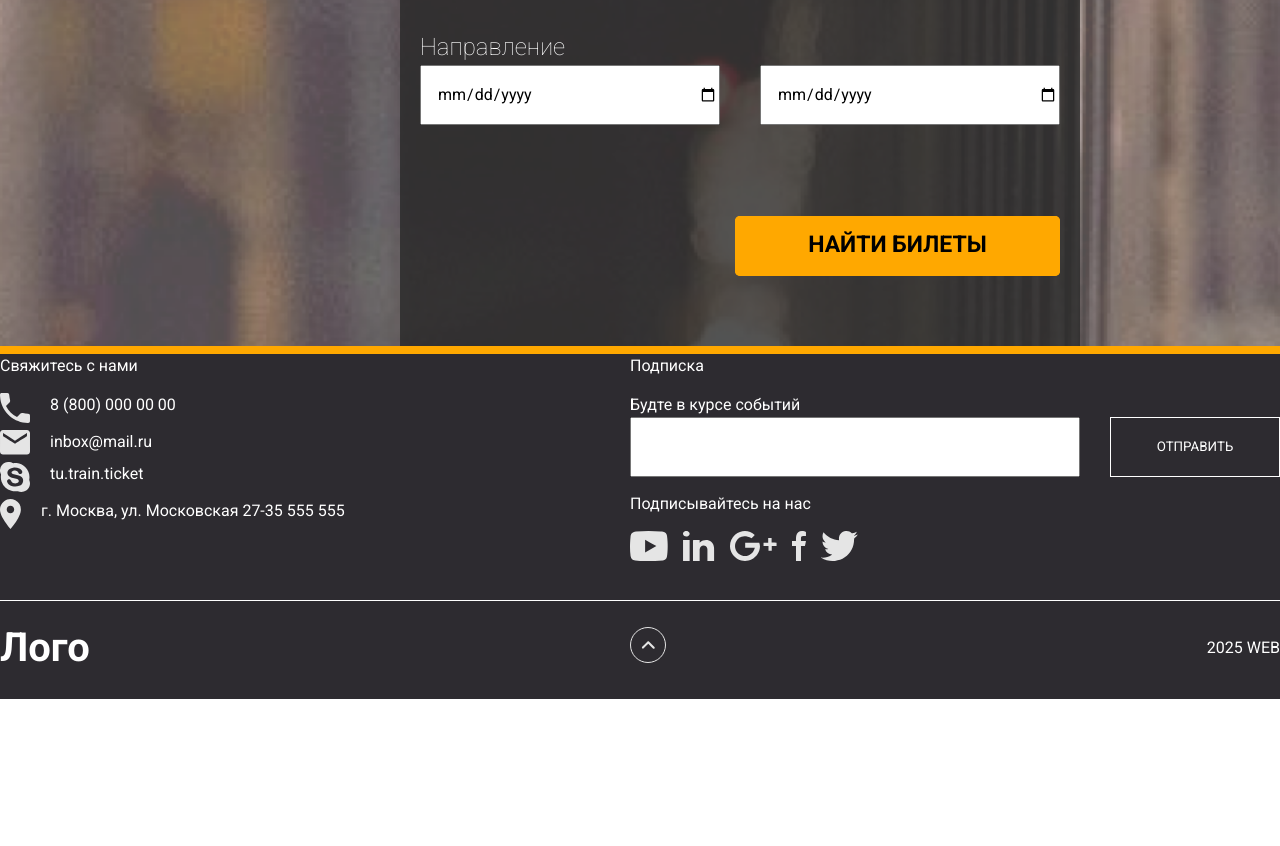
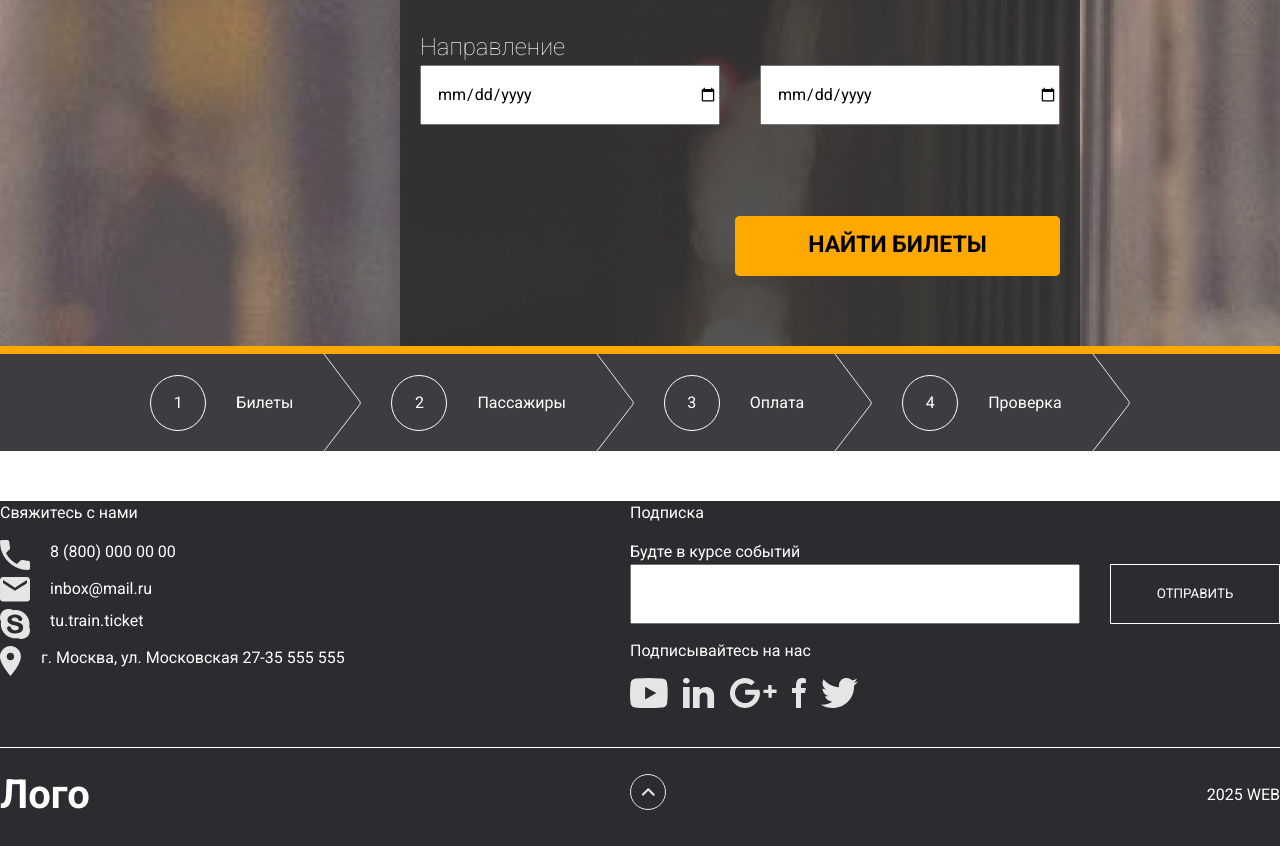
Before and after one commit to nikitakozhukhar/fs-2-frontend, a React (Vite) app: page /fs-2-frontend/train in a window 1280 px wide. Shown: the part 631-1477 px from the top of the page. Before the commit the page ends 1330 px from the top, so only its background shows below. Built offline with nearby package versions, Linux system fonts and the light colour scheme.

Commit message:
ProgressPageBar added

```diff
--- a/src/components/ProgressPageBar/ProgressPageBar.css
+++ b/src/components/ProgressPageBar/ProgressPageBar.css
@@ -0,0 +1,36 @@
+.progress-bar-container {
+  display: flex;
+  flex-direction: row;
+  justify-content: center;
+  align-items: center;
+  gap: 30px;
+  width: 100vw;
+  height: 97px;
+  margin-bottom: 50px;
+  background-color: #3E3C41;
+  color: #FFFFFF;
+}
+
+.prodgress-bar {
+  display: flex;
+  flex-direction: row;
+  justify-content: center;
+  align-items: center;
+  gap: 30px;
+}
+
+.progress-bar-count {
+  display: flex;
+  justify-content: center;
+  align-items: center;
+  width: 56px;
+  height: 56px;
+  border: 1px solid #FFFFFF;
+  text-align: center;
+  vertical-align: middle;
+  border-radius: 50%;
+}
+
+.righgt-arrow {
+  content: url('../../img/svg/rightArrow.svg');
+}
--- a/src/components/ProgressPageBar/ProgressPageBar.tsx
+++ b/src/components/ProgressPageBar/ProgressPageBar.tsx
@@ -0,0 +1,34 @@
+import './ProgressPageBar.css'
+
+const ProgressPageBar = () => {
+  return (
+    <div className="progress-bar-container">
+      <div className="prodgress-bar progress-bar-el">
+          <div className="progress-bar-count">1</div>
+          <div className="progress-bar-title">Билеты</div>
+          <span className='righgt-arrow'></span>
+      </div>
+
+      <div className="prodgress-bar progress-bar-el">
+          <div className="progress-bar-count">2</div>
+          <div className="progress-bar-title">Пассажиры</div>
+          <span className='righgt-arrow'></span>
+      </div>
+
+      <div className="prodgress-bar progress-bar-el">
+          <div className="progress-bar-count">3</div>
+          <div className="progress-bar-title">Оплата</div>
+          <span className='righgt-arrow'></span>
+      </div>
+
+      <div className="prodgress-bar progress-bar-el">
+          <div className="progress-bar-count">4</div>
+          <div className="progress-bar-title">Проверка</div>
+          <span className='righgt-arrow'></span>
+      </div>
+    </div>
+
+  );
+};
+
+export default ProgressPageBar;
--- a/src/pages/TrainViewPage.tsx
+++ b/src/pages/TrainViewPage.tsx
@@ -1,10 +1,14 @@
-// import React from 'react';
-// import Banner from "../components/Banner/Banner";
 import Header from "../components/Header/Header";
+import ProgressPageBar from "../components/ProgressPageBar/ProgressPageBar"
 
 const TrainViewPage = () => {
   return (
-    <Header location={'train'} text={false}/>
+    <>
+      <Header location={'train'} text={false}/>
+      <ProgressPageBar />
+
+    </>
+
   );
 };
 
```
Also changed, not shown: src/components/Icon/Icon.tsx (deleted, +0 -14 lines), src/img/svg/rightArrow.svg (added).
